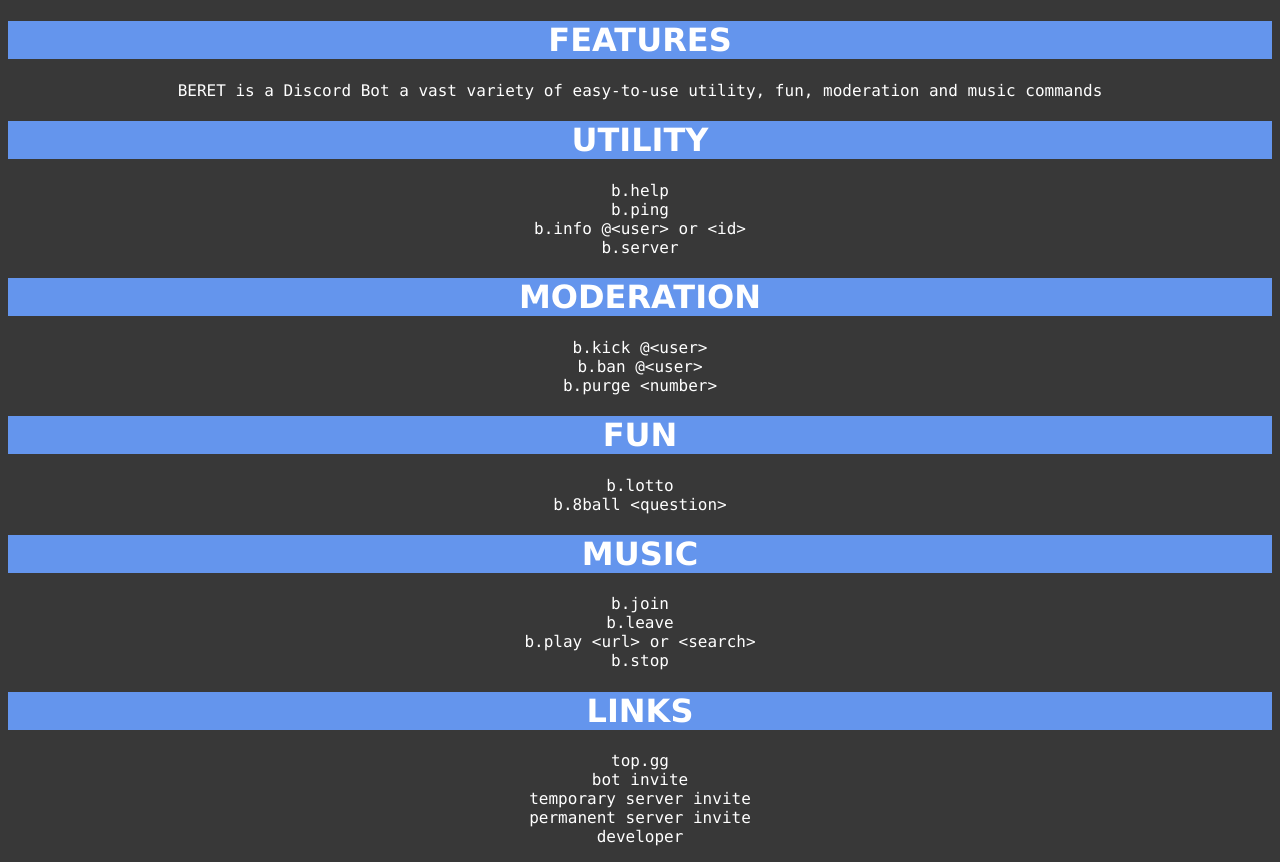
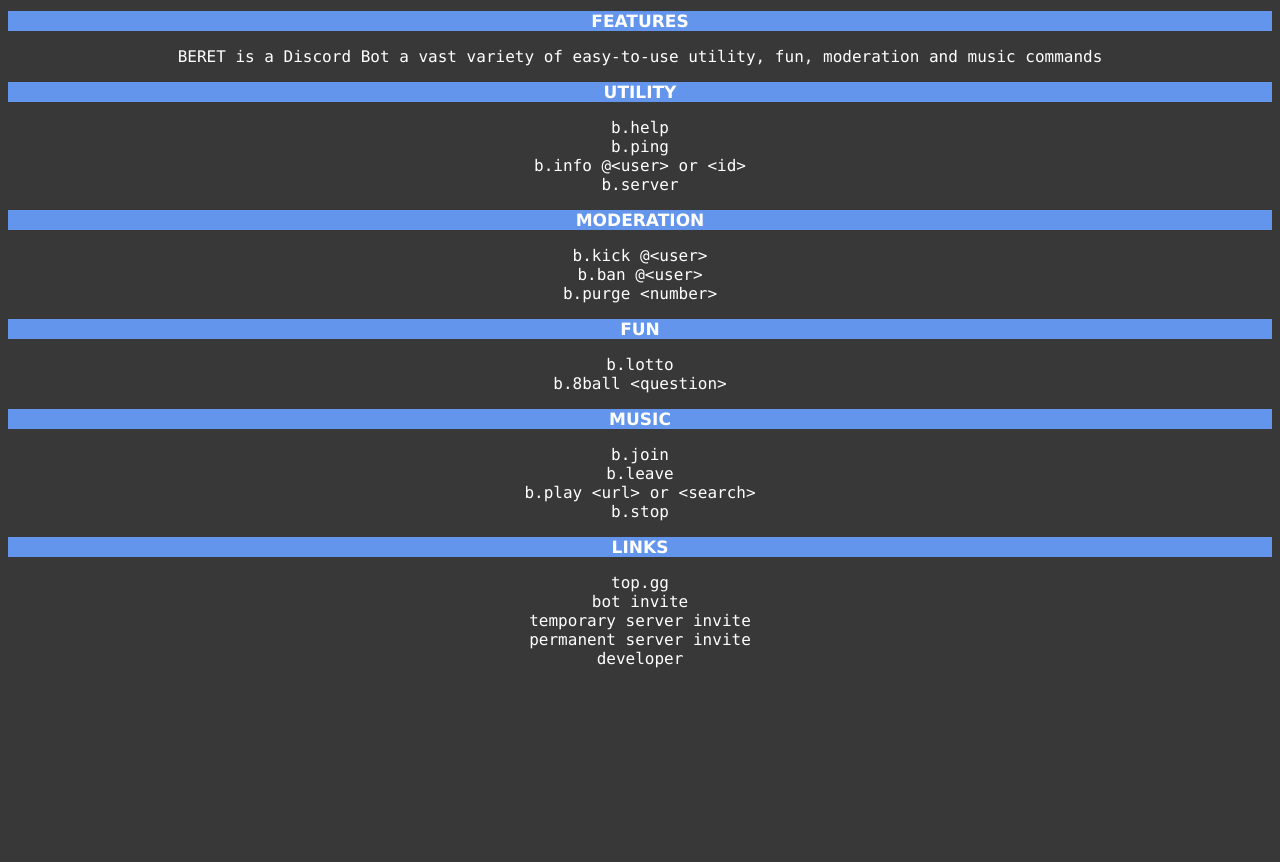
Before and after one commit to indeedDEV/BERET, a plain HTML site: page commands.html in a window 1280 px wide. After the commit the page ends 800 px from the top, so only its background shows below. Drawn offline with Linux system fonts and the light colour scheme.

Commit message:
Update commands.html

```diff
--- a/commands.html
+++ b/commands.html
@@ -1,7 +1,7 @@
 <!DOCTYPE html>
 <html>
 <head>
-  <link rel="stylesheet" href="mystyle.css">
+  <link rel="stylesheet" href="commandstyle.css">
   <link rel="icon" href="https://cdn.discordapp.com/avatars/807641111140499466/7d2bc426bafcb063554660d5c7666cea.webp?size=1024">
 </head>
 <body style="background-color:#383838;">
```
